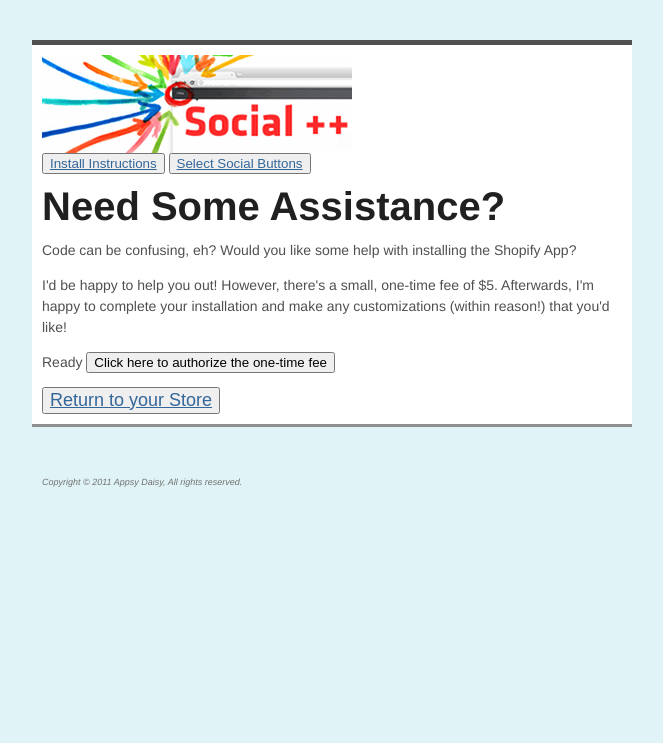
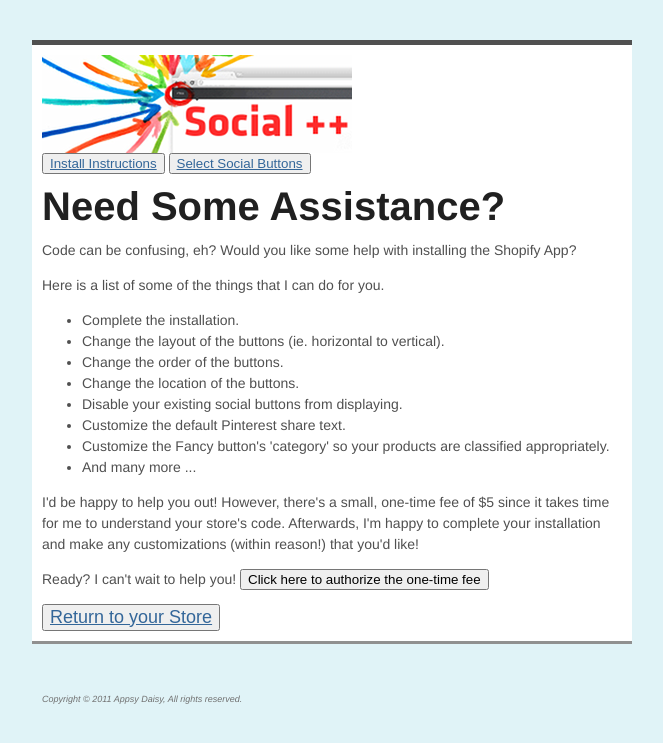
Before and after one commit to BarbaraEMac/Side-Project, a Python web app: template apps/store/templates/support.html in a window 1280 px wide. Shown: the top 743 px of the page, without its empty margins (308-971 px from the left). Run offline with Jinja, Linux system fonts and the light colour scheme; the template is opened without the code that fills it, so the values that code supplies are empty.

Commit message:
Fixed the support page

```diff
--- a/apps/feedback/processes.py
+++ b/apps/feedback/processes.py
@@ -13,6 +13,9 @@ class FeedbackPost( URIHandler ):
         title = self.request.get('title')
         text  = self.request.get('text')
         email = self.request.get('email')
+        owner = self.request.get('owner')
+        store_name = self.request.get('store_name')
+        store_url  = self.request.get('store_url')
 
         # Make the feedback obj.
         Feedback.create( text, email )
@@ -28,6 +31,6 @@ class FeedbackPost( URIHandler ):
             url = os.environ['HTTP_REFERER']
 
         # Email Barbara
-        Email.emailBarbara( '[%s]: %s\n%s\n%s' % (title, email, text, url) )
+        Email.emailBarbara( '<p>[%s]:</p> <p>%s: %s</p> <p>%s</p> <p>%s</p> <p>%s</p><p>%s</p><p>%s</p>' % (title, owner, email, text, store_name, store_url, url) )
 
         self.response.out.write("Thanks!")
--- a/apps/store/templates/support.html
+++ b/apps/store/templates/support.html
@@ -1,6 +1,14 @@
 {% extends "base.html" %}
 
 {% block head %}
+    <style>
+        li {
+            font-weight: normal;
+            font-size: 0.8em;
+            margin-bottom: 5px;
+            text-align: left;
+        }
+    </style>
     <script>
         var onetime_it = function() {
             $.ajax({ type: "POST",
@@ -15,6 +23,9 @@
             $.ajax({ type: "POST",
                      url: '/feedback/post',
                      data: { title: "Support",
+                             owner : "{{store.full_name}}",
+                             store_name : "{{store.name}}",
+                             store_url  : "{{store.url}}",
                              email: $("#email").val(),
                              text : $("#main_text").val() },
                      success: function(msg){
@@ -43,21 +54,35 @@
             </div>
 
             {% if paid %}
-                <div id="before" class="prepend-3 span-18 append-3 last append-bottom center">
+                <div id="before" class="prepend-2 span-20 append-2 last append-bottom center">
+                    <div class="span-12">
+                        <label for="email">Your Email Address:</label>
+                        <input type="text" id="email" name="email" value="{{store.email}}" style="width:282px"/>
+
+                        <br />
+                        <textarea id="main_text"> </textarea>
+                        <br />
+                        <button onclick="submit();"> Submit </button>
+                    </div>
+                    <div class="span-8 last">
                     <p>
                         {% if thanks %}
                             <span style="color: red">Thanks for authorizing the transaction!<br /></span>
                         {% endif %}
-                        How can I help? Want me to do the installation for you?
+                        How can I help? Here's a short list of things I can do for you.
+                        <ul>
+                            <li>Complete the installation.</li>
+                            <li>Change the layout of the buttons (ie. horizontal to vertical).</li>
+                            <li>Change the order of the buttons.</li>
+                            <li>Change the location of the buttons.</li>
+                            <li>Disable your existing social buttons from displaying.</li>
+                            <li>Customize the default Pinterest share text.</li>
+                            <li>Customize the Fancy button's 'category' so your products are classified appropriately.</li>
+                            <li>And many more ... </li>
+                        </ul>
                     </p>
+                    </div>
 
-                    <label for="email">Your Email Address:</label>
-                    <input type="text" id="email" name="email" value="{{store.email}}" style="width:282px"/>
-
-                    <br />
-                    <textarea id="main_text"> </textarea>
-                    <br />
-                    <button onclick="submit();"> Submit </button>
                 </div>
                 <div id="after" class="prepend-3 span-18 append-3 last append-bottom" style="display:none">
                     <p class="center">
@@ -78,9 +103,22 @@
 
 
             {% else %}
-                <div class="prepend-top prepend-3 span-18 append-3 last append-bottom">
+                <div class="prepend-3 span-18 append-3 last append-bottom">
+                    <p> Here is a list of some of the things that I can do for you.
+                         <ul>
+                            <li>Complete the installation.</li>
+                            <li>Change the layout of the buttons (ie. horizontal to vertical).</li>
+                            <li>Change the order of the buttons.</li>
+                            <li>Change the location of the buttons.</li>
+                            <li>Disable your existing social buttons from displaying.</li>
+                            <li>Customize the default Pinterest share text.</li>
+                            <li>Customize the Fancy button's 'category' so your products are classified appropriately.</li>
+                            <li>And many more ... </li>
+                        </ul>
+                    </p>
+
                     <p style="center">
-                        I'd be happy to help you out! However, there's a small, one-time fee of $5.
+                        I'd be happy to help you out! However, there's a small, one-time fee of $5 since it takes time for me to understand your store's code.
                         Afterwards, I'm happy to complete your installation and make
                         any customizations (within reason!) that you'd like!
                     </p>
@@ -89,7 +127,7 @@
                 <div class="prepend-top prepend-3 span-18 append-3 last append-bottom">
                     <div class="center">
                         <p>
-                            Ready
+                            Ready? I can't wait to help you!
                             <button onclick="onetime_it();">Click here to authorize the one-time fee</button>
                         </p>
                     </div>
--- a/apps/store/templates/welcome.html
+++ b/apps/store/templates/welcome.html
@@ -8,6 +8,7 @@
 {% block content %}
         <div id="left_header">
             <img src="/static/imgs/banner.png" />
+            <a href="/feedback?s_u={{store.uuid}}">Email Me</a>
         </div>
         <div id="right_header">
             <button><a href="/store/select?shop={{store.url}}">Select Social Buttons</a></button>
@@ -82,10 +83,12 @@
 
             <div class="center prepend-top prepend-3 span-18 append-3 last append-bottom">
                 <p><b>All done! Easy peasy, eh?</b></p>
+                <p>Want to customize the layout / orientation, button order, or button location?</p>
+                <p>If you want to know what is available, <a href="/feedback?s_u={{store.uuid}}">Email Me</a> OR if you want me to make changes for you, click <a
+                href="/store/support?s_u={{store.uuid}}">here</a>.</p>
                 <br />
                 <p>Thanks so much! Please leave some kind words in the <button><a target="_blank" href="http://apps.shopify.com/">Shopify App Store</a></button> for other merchants.</p>
 
-                <h1>Customizations - layout, order, location,</h1>
             </div>
 
             <div class="prepend-top prepend-3 span-18 append-3 last append-bottom">
```
